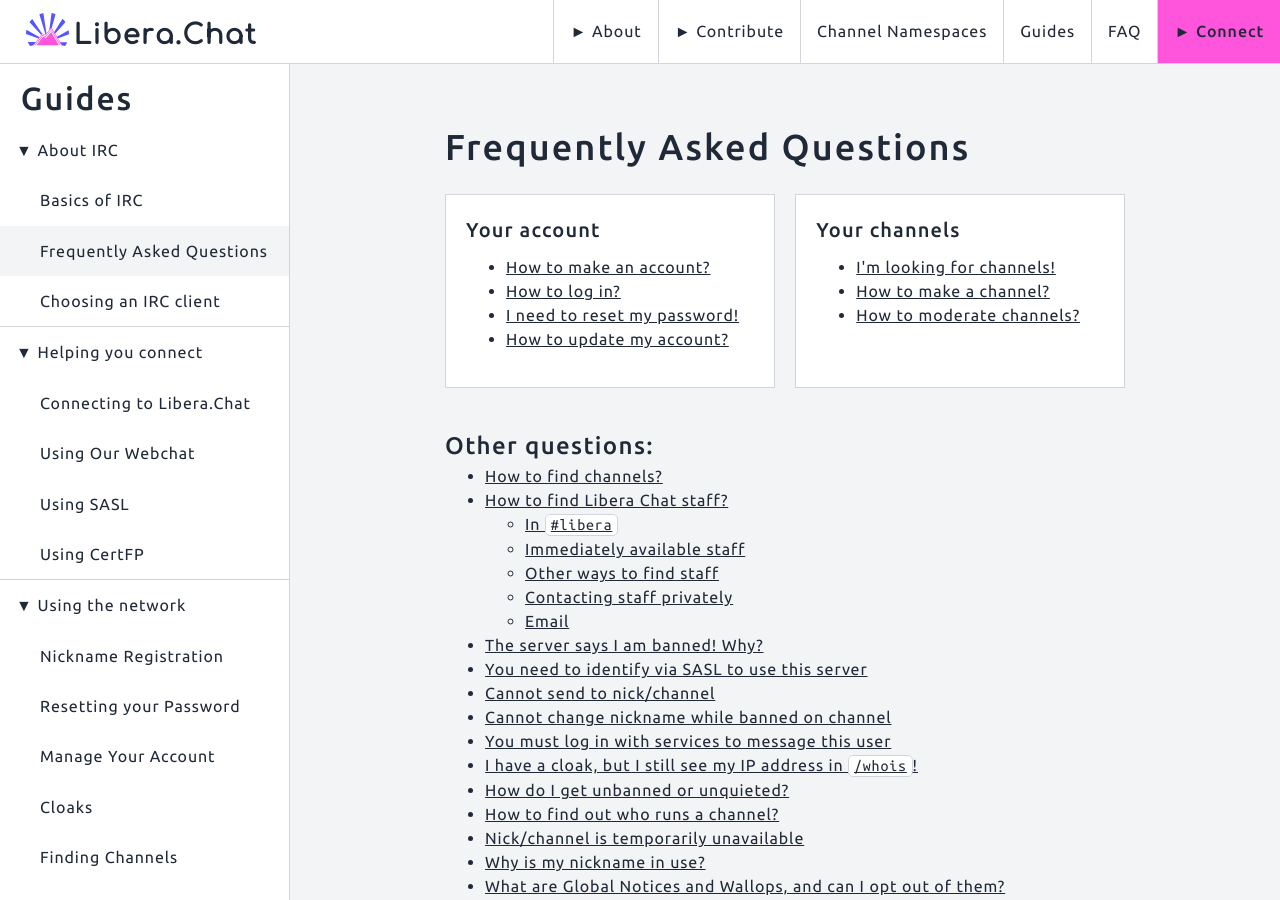
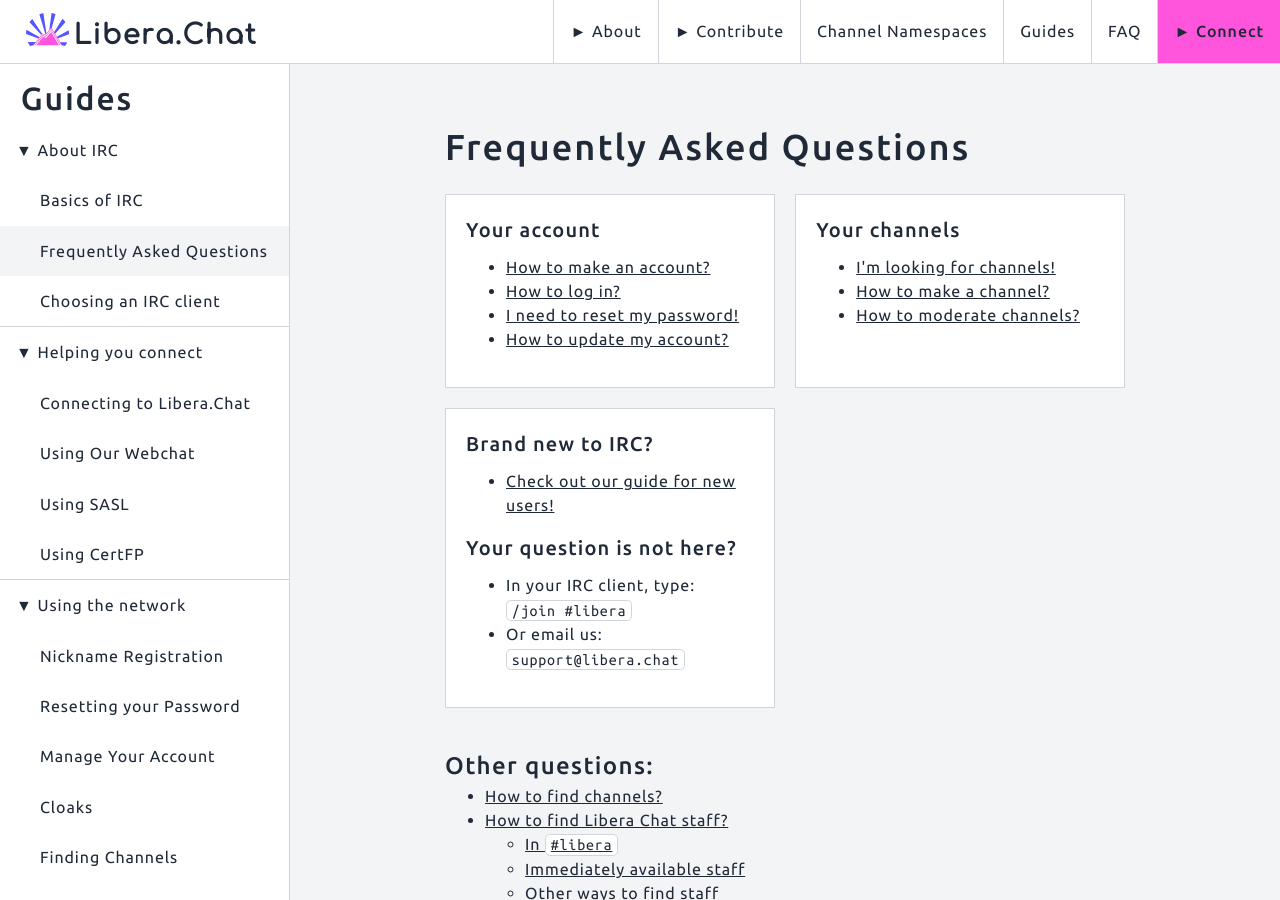
Before and after one commit to Libera-Chat/libera-chat.github.io, a Jekyll site: the page built from content/_guides/faq.md, in a window 1280 px wide and 900 px high. Built offline with Jekyll 4.4.1, drawn with Linux system fonts in a browser that asks for light colours.

Commit message:
Add tip option, move logic to an include, add other q card

```diff
--- /dev/null
+++ b/_includes/faqcards.html
@@ -0,0 +1,32 @@
+      <div class="cards">
+      {% assign cards = site.data.faqcards %}
+      {% for card in cards %}
+        <div class="card">
+          <h3>{{ card.title }}</h3>
+          <ul>
+          {% for suggest in card.suggest %}
+            {% if suggest.guide %}
+          <li><a href="{{ suggest.guide }}">{{ suggest.title }}</a></li>
+            {% endif %}
+            {% if suggest.tip %}
+          <li>{{ suggest.title }} <blockquote>{{ suggest.tip }}</blockquote></li>
+            {% endif %}
+          {% endfor %}
+          </ul>
+        </div>
+      {% endfor %}
+        <div class="card">
+	      <h3>Brand new to IRC?</h3>
+	      <ul>
+	        <li><a href="/guides/basics">Check out our guide for new users!</a></li>
+          </ul>
+          <h3>Your question is not here?</h3>
+          <ul>
+            <li>In your IRC client, type:<br>
+            <code>/join #libera</code></li>
+            <li>Or email us: <code>support@libera.chat</code></li>
+          </ul>
+        </div>
+      </div>
+
+      <h2>Other questions:</h2>
--- a/_layouts/guides.html
+++ b/_layouts/guides.html
@@ -12,21 +12,7 @@
     {% endif %}
 
     {% if page.slug == "faq" %}
-      <div class="cards">
-      {% assign cards = site.data.faqcards %}
-      {% for card in cards %}
-        <div class="card">
-          <h3>{{ card.title }}</h3>
-          <ul>
-          {% for suggest in card.suggest %}
-          <li><a href="{{ suggest.guide }}">{{ suggest.title }}</a></li>
-          {% endfor %}
-          </ul>
-        </div>
-      {% endfor %}
-      </div>
-
-      <h2>Other questions:</h2>
+      {%- include faqcards.html -%}
     {% endif %}
 
     {{ content }}
```
